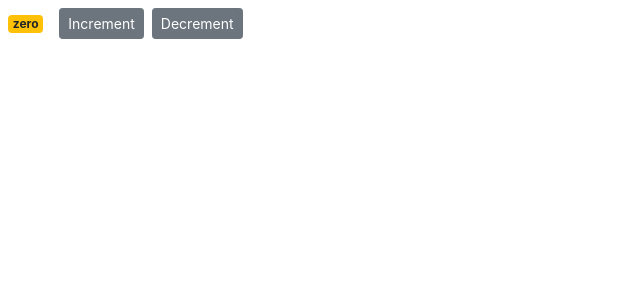
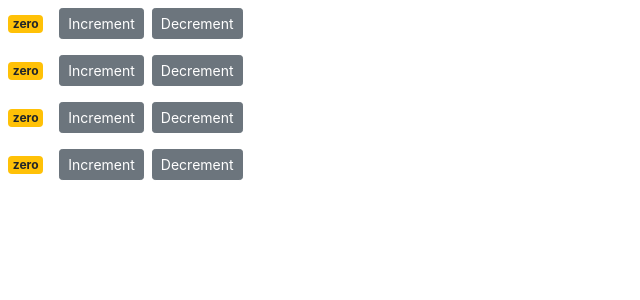
Before and after one commit to nawgala/rnd-react-counter-app, a React (Create React App) app: page / in a window 1280 px wide. Shown: the top 300 px of the page, without its empty margins (0-640 px from the left). Built offline with nearby package versions, Linux system fonts and the light colour scheme.

Commit message:
Add Counters components

```diff
--- /dev/null
+++ b/src/components/counters.jsx
@@ -0,0 +1,18 @@
+import React, { Component } from "react";
+import Counter from "./counter";
+
+class Counters extends Component {
+  state = {};
+  render() {
+    return (
+      <div>
+        <Counter />
+        <Counter />
+        <Counter />
+        <Counter />
+      </div>
+    );
+  }
+}
+
+export default Counters;
--- a/src/index.js
+++ b/src/index.js
@@ -4,12 +4,12 @@
 import reportWebVitals from "./reportWebVitals";
 import "bootstrap/dist/css/bootstrap.min.css";
 
-import Counter from "./components/counter";
+import Counters from "./components/counters";
 
 const root = ReactDOM.createRoot(document.getElementById("root"));
 root.render(
   <React.StrictMode>
-    <Counter />
+    <Counters />
   </React.StrictMode>
 );
 
```
